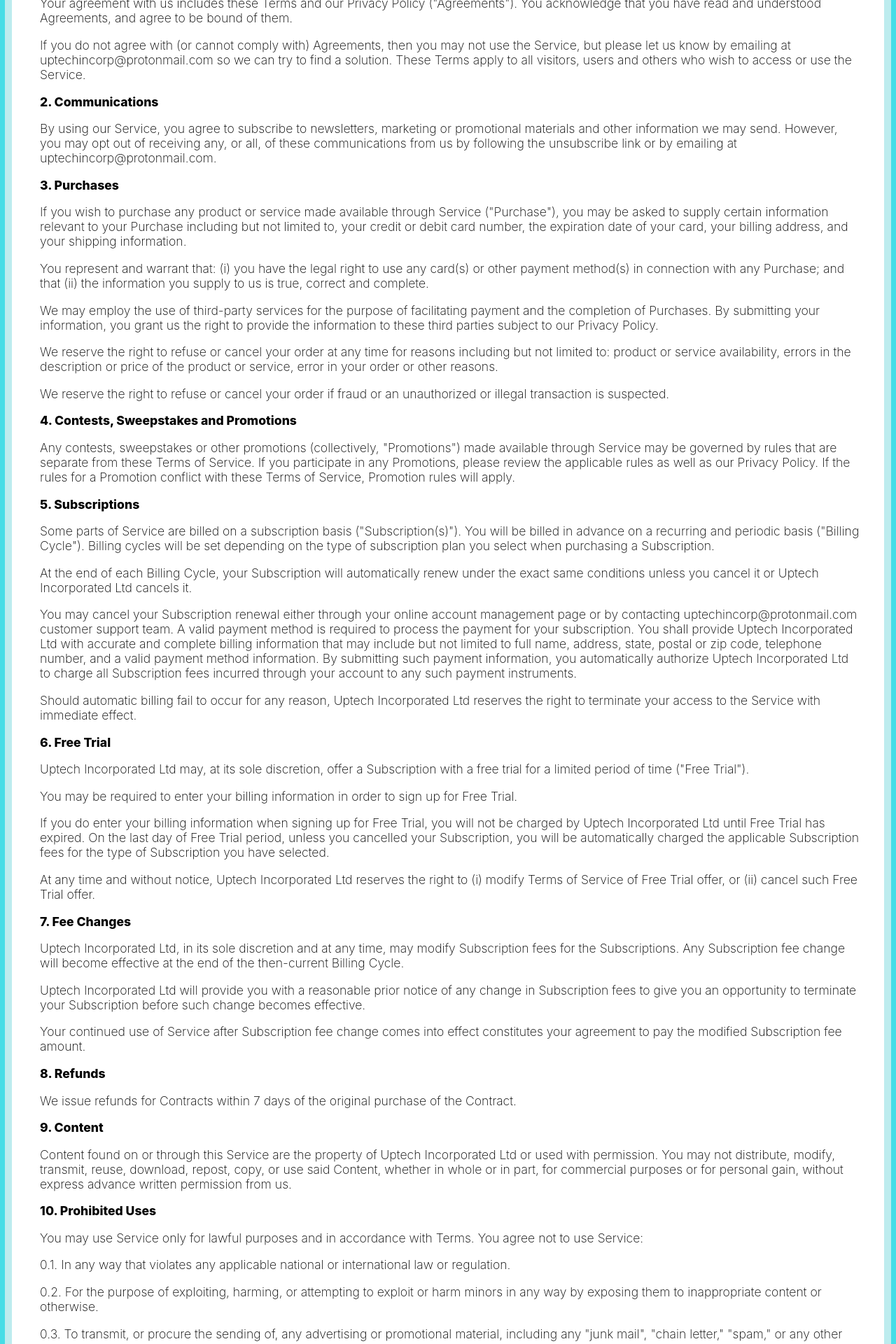
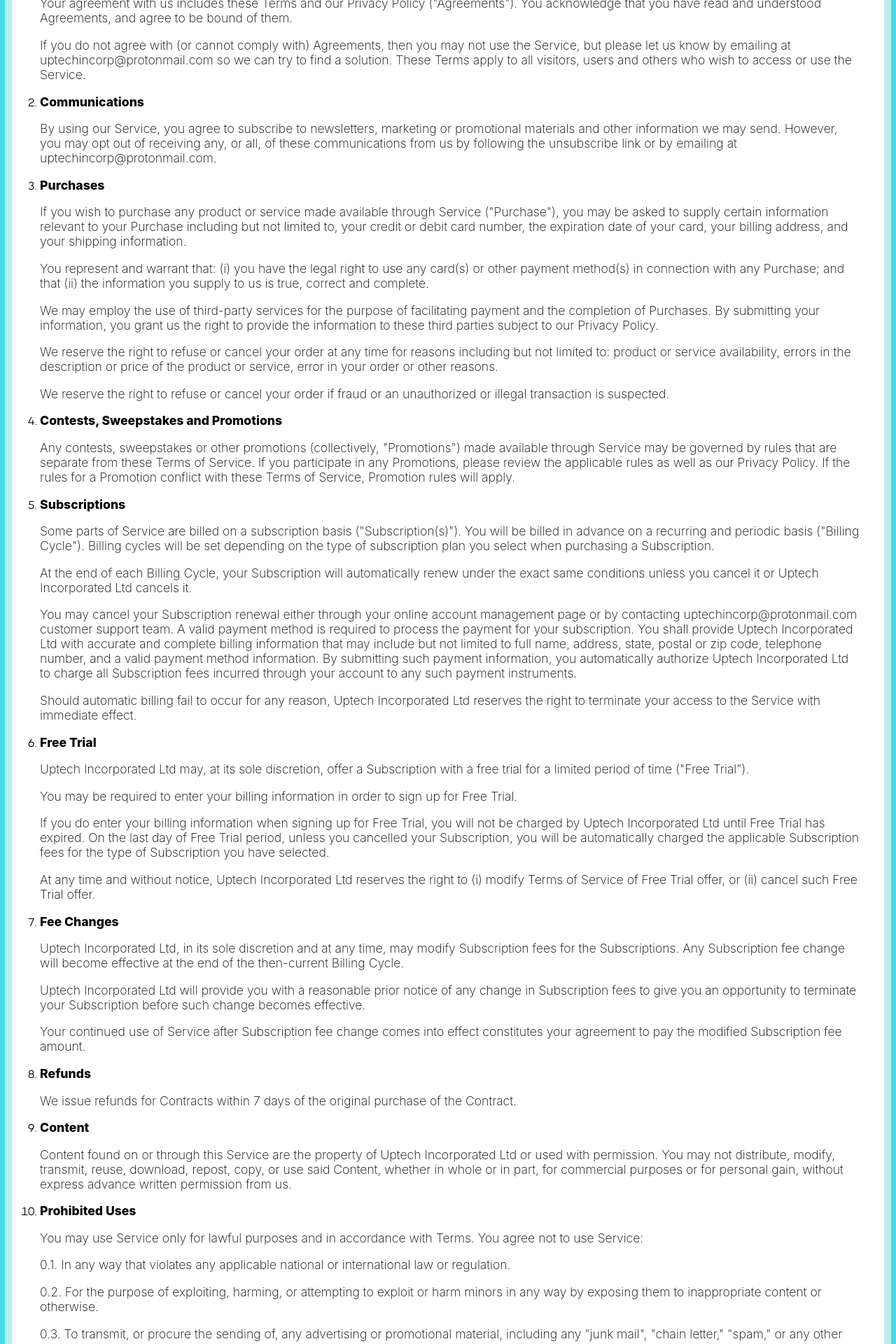
Before and after one commit to uptech2021/Uptech_Website, a Next.js app: page /terms in a window 1280 px wide. Shown: the part 600-2520 px from the top of the page at 70% size. Built offline with nearby package versions, Linux system fonts and the light colour scheme.

Commit message:
changed list style

```diff
--- a/app/terms/page.tsx
+++ b/app/terms/page.tsx
@@ -29,7 +29,7 @@ export default function Terms(){
 
                         <ol>
                             <li>
-                                <h2>1. Introduction</h2>
+                                <h2>Introduction</h2>
                                 <p>Welcome to Uptech Incorporated Ltd (&quot;Company&quot;, &quot;we&quot;, &quot;our&quot;, &quot;us&quot;)!</p>
 
                                 <p>These Terms of Service (&quot;Terms&quot;, &quot;Terms of Service&quot;) govern your use of our website located at ourlime.com (together or individually &quot;Service&quot;) operated by Uptech Incorporated Ltd.</p>
@@ -42,12 +42,12 @@ export default function Terms(){
                                 </p>
                             </li>
                             <li>
-                                <h2>2. Communications</h2>
+                                <h2>Communications</h2>
 
                                 <p>By using our Service, you agree to subscribe to newsletters, marketing or promotional materials and other information we may send. However, you may opt out of receiving any, or all, of these communications from us by following the unsubscribe link or by emailing at uptechincorp@protonmail.com.</p>
                             </li>
                             <li>
-                                <h2>3. Purchases</h2>
+                                <h2>Purchases</h2>
 
                                 <p>If you wish to purchase any product or service made available through Service (&quot;Purchase&quot;), you may be asked to supply certain information relevant to your Purchase including but not limited to, your credit or debit card number, the expiration date of your card, your billing address, and your shipping information.</p>
 
@@ -60,12 +60,12 @@ export default function Terms(){
                                 <p>We reserve the right to refuse or cancel your order if fraud or an unauthorized or illegal transaction is suspected.</p>
                             </li>
                             <li>
-                                <h2>4. Contests, Sweepstakes and Promotions</h2>
+                                <h2>Contests, Sweepstakes and Promotions</h2>
 
                                 <p>Any contests, sweepstakes or other promotions (collectively, &quot;Promotions&quot;) made available through Service may be governed by rules that are separate from these Terms of Service. If you participate in any Promotions, please review the applicable rules as well as our Privacy Policy. If the rules for a Promotion conflict with these Terms of Service, Promotion rules will apply.</p>
                             </li>
                             <li>
-                                <h2>5. Subscriptions</h2>
+                                <h2>Subscriptions</h2>
 
                                 <p>Some parts of Service are billed on a subscription basis (&quot;Subscription(s)&quot;). You will be billed in advance on a recurring and periodic basis (&quot;Billing Cycle&quot;). Billing cycles will be set depending on the type of subscription plan you select when purchasing a Subscription.</p>
 
@@ -76,7 +76,7 @@ export default function Terms(){
                                 <p>Should automatic billing fail to occur for any reason, Uptech Incorporated Ltd reserves the right to terminate your access to the Service with immediate effect.</p>
                             </li>
                             <li>
-                                <h2>6. Free Trial</h2>
+                                <h2>Free Trial</h2>
 
                                 <p>Uptech Incorporated Ltd may, at its sole discretion, offer a Subscription with a free trial for a limited period of time (&quot;Free Trial&quot;).</p>
 
@@ -87,7 +87,7 @@ export default function Terms(){
                                 <p>At any time and without notice, Uptech Incorporated Ltd reserves the right to (i) modify Terms of Service of Free Trial offer, or (ii) cancel such Free Trial offer.</p>
                             </li>
                             <li>
-                                <h2>7. Fee Changes</h2>
+                                <h2>Fee Changes</h2>
 
                                 <p>Uptech Incorporated Ltd, in its sole discretion and at any time, may modify Subscription fees for the Subscriptions. Any Subscription fee change will become effective at the end of the then-current Billing Cycle.</p>
 
@@ -96,17 +96,17 @@ export default function Terms(){
                                 <p>Your continued use of Service after Subscription fee change comes into effect constitutes your agreement to pay the modified Subscription fee amount.</p>
                             </li>
                             <li>
-                                <h2>8. Refunds</h2>
+                                <h2>Refunds</h2>
 
                                 <p>We issue refunds for Contracts within 7 days of the original purchase of the Contract.</p>
                             </li>
                             <li>
-                                <h2>9. Content</h2>
+                                <h2>Content</h2>
 
                                 <p>Content found on or through this Service are the property of Uptech Incorporated Ltd or used with permission. You may not distribute, modify, transmit, reuse, download, repost, copy, or use said Content, whether in whole or in part, for commercial purposes or for personal gain, without express advance written permission from us.</p>
                             </li>
                             <li>
-                                <h2>10. Prohibited Uses</h2>
+                                <h2>Prohibited Uses</h2>
 
                                 <p>You may use Service only for lawful purposes and in accordance with Terms. You agree not to use Service:</p>
 
@@ -143,17 +143,17 @@ export default function Terms(){
                                 <p>0.9. Otherwise attempt to interfere with the proper working of Service.</p>
                             </li>
                             <li>
-                                <h2>11. Analytics</h2>
+                                <h2>Analytics</h2>
 
                                 <p>We may use third-party Service Providers to monitor and analyze the use of our Service.</p>
                             </li>
                             <li>
-                                <h2>12. Use by Minors</h2>
+                                <h2>Use by Minors</h2>
 
                                 <p>Service is intended only for access and use by individuals at least thirteen (13) years old. By accessing or using Service, you warrant and represent that you are at least thirteen (13) years of age and with the full authority, right, and capacity to enter into this agreement and abide by all of the terms and conditions of Terms. If you are not at least thirteen (13) years old, you are prohibited from both the access and usage of Service.</p>
                             </li>
                             <li>
-                                <h2>13. Accounts</h2>
+                                <h2>Accounts</h2>
 
                                 <p>When you create an account with us, you guarantee that you are above the age of thirteen (13), and that the information you provide us is accurate, complete, and current at all times. Inaccurate, incomplete, or obsolete information may result in the immediate termination of your account on Service.</p>
 
@@ -163,19 +163,19 @@ export default function Terms(){
                                 <p>We reserve the right to refuse service, terminate accounts, remove or edit content, or cancel orders in our sole discretion.</p>
                             </li>
                             <li>
-                                <h2>14. Intellectual Property</h2>
+                                <h2>Intellectual Property</h2>
 
                                 <p>Service and its original content (excluding Content provided by users), features and functionality are and will remain the exclusive property of Uptech Incorporated Ltd and its licensors. Service is protected by copyright, trademark, and other laws of and foreign countries. Our trademarks may not be used in connection with any product or service without the prior written consent of Uptech Incorporated Ltd.</p>
                             </li>
                             <li>
-                                <h2>15. Copyright Policy</h2>
+                                <h2>Copyright Policy</h2>
 
                                 <p>We respect the intellectual property rights of others. It is our policy to respond to any claim that Content posted on Service infringes on the copyright or other intellectual property rights (&quot;Infringement&quot;) of any person or entity.</p>
 
                                 <p>If you are a copyright owner, or authorized on behalf of one, and you believe that the copyright work has been copied in a way that constitutes copyright infringement, please submit your claim via email to uptechincorp@protonmail.com, with the subject line, “Copyright Infringement” and include in your claim a detailed description of the alleged Infringement as detailed below, under “DMCA Notice and Procedure for Copyright Infringement Claims”. You may be held accountable for damages (including costs and attorneys&apos; fees) for misrepresentation or bad-faith claims on the infringement of any Content found on and/or through Service on your copyright.</p>
                             </li>
                             <li>
-                                <h2>16. DMCA Notice and Procedure for Copyright Infringement Claims</h2>
+                                <h2>DMCA Notice and Procedure for Copyright Infringement Claims</h2>
 
                                 <p>You may submit a notification pursuant to the Digital Millennium Copyright Act (DMCA) by providing our Copyright Agent with the following information in writing (see 17 U.S.C 512(c)(3) for further detail):</p>
 
@@ -192,12 +192,12 @@ export default function Terms(){
                                 <p>0.6. a statement by you, made under penalty of perjury, that the above information in your notice is accurate and that you are the copyright owner or authorized to act on the copyright owner&apos;s behalf. You can contact our Copyright Agent via email at uptechincorp@protonmail.com.</p>
                             </li>
                             <li>
-                                <h2>17. Error Reporting and Feedback</h2>
+                                <h2>Error Reporting and Feedback</h2>
 
                                 <p>You may provide us either directly at uptechincorp@protonmail.com or via third party sites and tools with information and feedback concerning errors, suggestions for improvements, ideas, problems, complaints, and other matters related to our Service (“Feedback”). You acknowledge and agree that: (i) you shall not retain, acquire or assert any intellectual property right or other right, title or interest in or to the Feedback; (ii) Company may have development ideas similar to the Feedback; (iii) Feedback does not contain confidential information or proprietary information from you or any third party; and (iv) Company is not under any obligation of confidentiality with respect to the Feedback. In the event the transfer of the ownership to the Feedback is not possible due to applicable mandatory laws, you grant Company and its affiliates an exclusive, transferable, irrevocable, free-of-charge, sub-licensable, unlimited and perpetual right to use (including copy, modify, create derivative works, publish, distribute and commercialize) Feedback in any manner and for any purpose.</p>
                             </li>
                             <li>
-                                <h2>18. Links to Other Websites</h2>
+                                <h2>Links to Other Websites</h2>
 
                                 <p>Our Service may contain links to third party web sites or services that are not owned or controlled by Uptech Incorporated Ltd. Uptech Incorporated Ltd has no control over, and assumes no responsibility for the content, privacy policies, or practices of any third-party web sites or services. We do not warrant the offerings of any of these entities/individuals or their websites.</p>
 
@@ -206,7 +206,7 @@ export default function Terms(){
                                 <p>WE STRONGLY ADVISE YOU TO READ THE TERMS OF SERVICE AND PRIVACY POLICIES OF ANY THIRD-PARTY WEB SITES OR SERVICES THAT YOU VISIT.</p>
                             </li>
                             <li>
-                                <h2>19. Disclaimer of Warranty</h2>
+                                <h2>Disclaimer of Warranty</h2>
 
                                 <p>THESE SERVICES ARE PROVIDED BY COMPANY ON AN &quot;AS IS&quot; AND &quot;AS AVAILABLE&quot; BASIS. COMPANY MAKES NO REPRESENTATIONS OR WARRANTIES OF ANY KIND, EXPRESS OR IMPLIED, AS TO THE OPERATION OF THEIR SERVICES, OR THE INFORMATION, CONTENT OR MATERIALS INCLUDED THEREIN. YOU EXPRESSLY AGREE THAT YOUR USE OF THESE SERVICES, THEIR CONTENT, AND ANY SERVICES OR ITEMS OBTAINED FROM US IS AT YOUR SOLE RISK.</p>
 
@@ -217,12 +217,12 @@ export default function Terms(){
                                 <p>THE FOREGOING DOES NOT AFFECT ANY WARRANTIES WHICH CANNOT BE EXCLUDED OR LIMITED UNDER APPLICABLE LAW.</p>
                             </li>
                             <li>
-                                <h2>20. Limitation of Liability</h2>
+                                <h2>Limitation of Liability</h2>
 
                                 <p>EXCEPT AS PROHIBITED BY LAW, YOU WILL HOLD US AND OUR OFFICERS, DIRECTORS, EMPLOYEES, AND AGENTS HARMLESS FOR ANY INDIRECT, PUNITIVE, SPECIAL, INCIDENTAL, OR CONSEQUENTIAL DAMAGE, HOWEVER IT ARISES (INCLUDING ATTORNEYS&apos; FEES AND ALL RELATED COSTS AND EXPENSES OF LITIGATION AND ARBITRATION, OR AT TRIAL OR ON APPEAL, IF ANY, WHETHER OR NOT LITIGATION OR ARBITRATION IS INSTITUTED), WHETHER IN AN ACTION OF CONTRACT, NEGLIGENCE, OR OTHER TORTIOUS ACTION, OR ARISING OUT OF OR IN CONNECTION WITH THIS AGREEMENT, INCLUDING WITHOUT LIMITATION ANY CLAIM FOR PERSONAL INJURY OR PROPERTY DAMAGE, ARISING FROM THIS AGREEMENT AND ANY VIOLATION BY YOU OF ANY FEDERAL, STATE, OR LOCAL LAWS, STATUTES, RULES, OR REGULATIONS, EVEN IF COMPANY HAS BEEN PREVIOUSLY ADVISED OF THE POSSIBILITY OF SUCH DAMAGE. EXCEPT AS PROHIBITED BY LAW, IF THERE IS LIABILITY FOUND ON THE PART OF COMPANY, IT WILL BE LIMITED TO THE AMOUNT PAID FOR THE PRODUCTS AND/OR SERVICES, AND UNDER NO CIRCUMSTANCES WILL THERE BE CONSEQUENTIAL OR PUNITIVE DAMAGES. SOME STATES DO NOT ALLOW THE EXCLUSION OR LIMITATION OF PUNITIVE, INCIDENTAL OR CONSEQUENTIAL DAMAGES, SO THE PRIOR LIMITATION OR EXCLUSION MAY NOT APPLY TO YOU.</p>
                             </li>
                             <li>
-                                <h2>21. Termination</h2>
+                                <h2>Termination</h2>
 
                                 <p>We may terminate or suspend your account and bar access to Service immediately, without prior notice or liability, under our sole discretion, for any reason whatsoever and without limitation, including but not limited to a breach of Terms.</p>
 
@@ -231,38 +231,38 @@ export default function Terms(){
                                 <p>All provisions of Terms which by their nature should survive termination shall survive termination, including, without limitation, ownership provisions, warranty disclaimers, indemnity and limitations of liability.</p>
                             </li>
                             <li>
-                                <h2>22. Governing Law</h2>
+                                <h2>Governing Law</h2>
 
                                 <p>These Terms shall be governed and construed in accordance with the laws of Trinidad and Tobago, which governing law applies to agreement without regard to its conflict of law provisions.</p>
 
                                 <p>Our failure to enforce any right or provision of these Terms will not be considered a waiver of those rights. If any provision of these Terms is held to be invalid or unenforceable by a court, the remaining provisions of these Terms will remain in effect. These Terms constitute the entire agreement between us regarding our Service and supersede and replace any prior agreements we might have had between us regarding Service.</p>
                             </li>
                             <li>
-                                <h2>23. Changes to Service</h2>
+                                <h2>Changes to Service</h2>
 
                                 <p>We reserve the right to withdraw or amend our Service, and any service or material we provide via Service, in our sole discretion without notice. We will not be liable if for any reason all or any part of Service is unavailable at any time or for any period. From time to time, we may restrict access to some parts of Service, or the entire Service, to users, including registered users.</p>
                             </li>
                             <li>
-                                <h2>24. Amendments to Terms</h2>
+                                <h2>Amendments to Terms</h2>
 
                                 <p>We may amend Terms at any time by posting the amended terms on this site. It is your responsibility to review these Terms periodically. Your continued use of the Platform following the posting of revised Terms means that you accept and agree to the changes. You are expected to check this page frequently so you are aware of any changes, as they are binding on you.</p>
 
                                 <p>By continuing to access or use our Service after any revisions become effective, you agree to be bound by the revised terms. If you do not agree to the new terms, you are no longer authorized to use Service.</p>
                             </li>
                             <li>
-                                <h2>25. Waiver and Severability</h2>
+                                <h2>Waiver and Severability</h2>
 
                                 <p>No waiver by Company of any term or condition set forth in Terms shall be deemed a further or continuing waiver of such term or condition or a waiver of any other term or condition, and any failure of Company to assert a right or provision under Terms shall not constitute a waiver of such right or provision.</p>
 
                                 <p>If any provision of Terms is held by a court or other tribunal of competent jurisdiction to be invalid, illegal or unenforceable for any reason, such provision shall be eliminated or limited to the minimum extent such that the remaining provisions of Terms will continue in full force and effect.</p>
                             </li>
                             <li>
-                                <h2>26. Acknowledgement </h2>
+                                <h2>Acknowledgement </h2>
 
                                 <p>BY USING SERVICE OR OTHER SERVICES PROVIDED BY US, YOU ACKNOWLEDGE THAT YOU HAVE READ THESE TERMS OF SERVICE AND AGREE TO BE BOUND BY THEM.</p>
                             </li>
                             <li>
-                                <h2>27. Contact Us</h2>
+                                <h2>Contact Us</h2>
 
                                 <p>Please send your feedback, comments, requests for technical support by email: uptechincorp@protonmail.com.</p>
                             </li>
--- a/styles/terms/terms.css
+++ b/styles/terms/terms.css
@@ -79,7 +79,6 @@
   text-decoration-line: underline;
 }
 .terms-main-container .outer-layer .terms-second-container .terms-info-section ol li {
-  list-style-type: none;
   margin-right: 2rem;
 }
 .terms-main-container .outer-layer .terms-second-container .terms-info-section ol li h2 {
--- a/styles/terms/terms.scss
+++ b/styles/terms/terms.scss
@@ -90,7 +90,7 @@
 
                 ol{
                     li{
-                        list-style-type: none;
+                        // list-style-type: none;
                         margin-right: 2rem;
 
                         h2{
```
Also changed, not shown: 1 other file (tests, documents, lock files or other folders).
